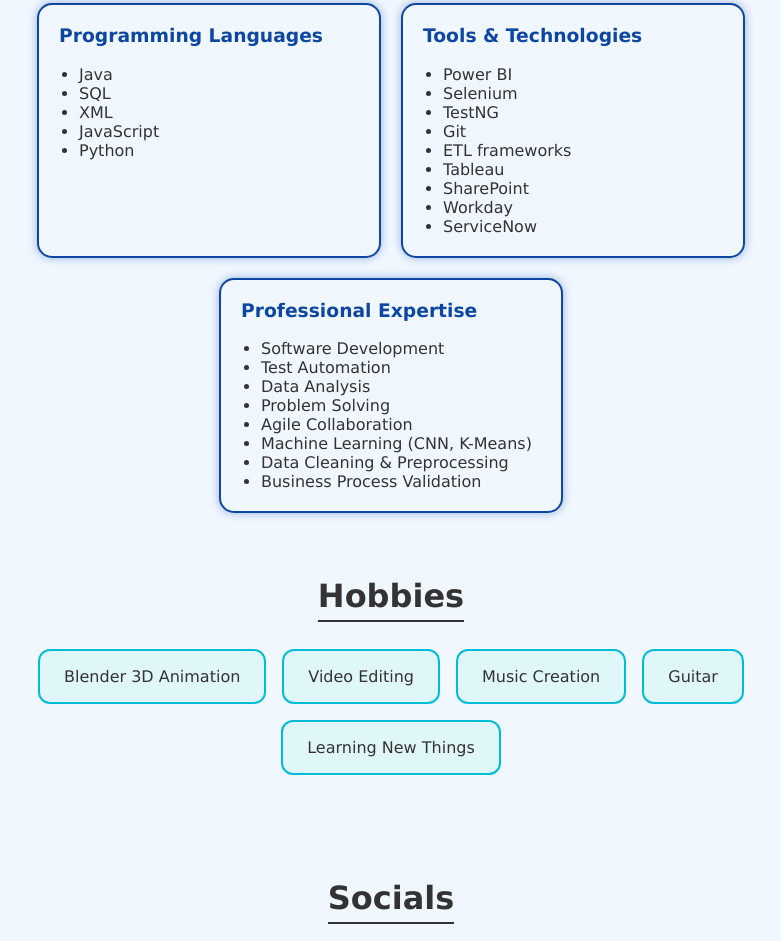
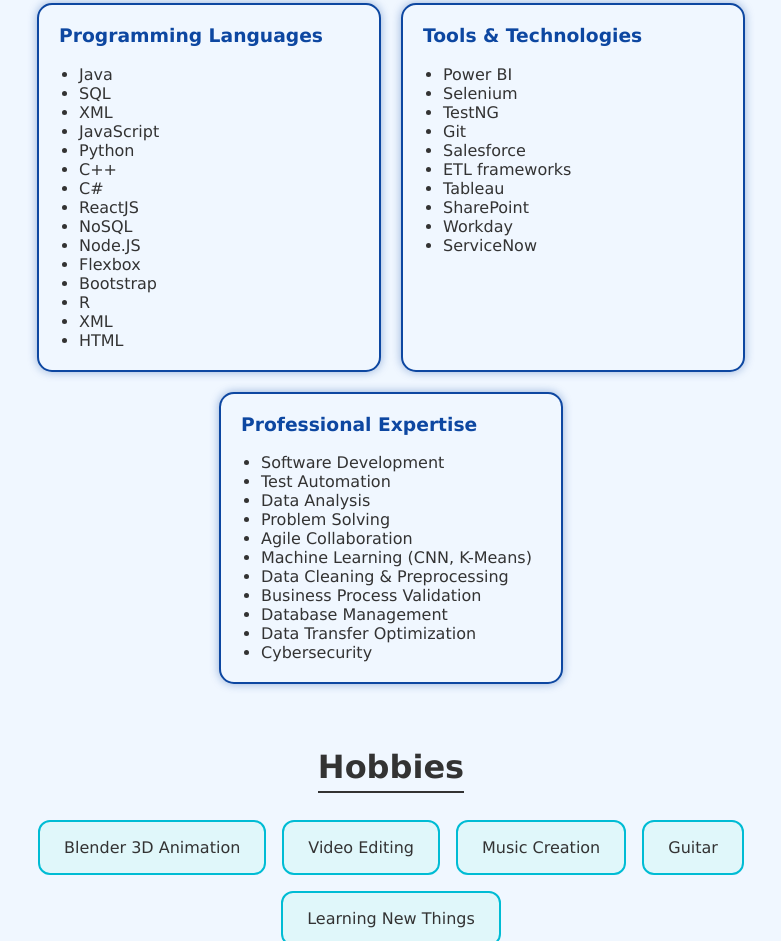
Before and after one commit to Captain-cola/kevweb, a plain HTML site: page index.html in a window 1280 px wide. Shown: the part 2648-3589 px from the top of the page, without its empty margins (249-1030 px from the left). Drawn offline with Linux system fonts and the light colour scheme.

Commit message:
Add files via upload

```diff
--- a/index.html
+++ b/index.html
@@ -473,6 +473,16 @@
             <li>XML</li>
             <li>JavaScript</li>
             <li>Python</li>
+            <li>C++</li>
+            <li>C#</li>
+            <li>ReactJS</li>
+            <li>NoSQL</li>
+            <li>Node.JS</li>
+            <li>Flexbox</li>
+            <li>Bootstrap</li>
+            <li>R</li>
+            <li>XML</li>
+            <li>HTML</li>
           </ul>
         </div>
         <div class="skill">
@@ -482,6 +492,7 @@
             <li>Selenium</li>
             <li>TestNG</li>
             <li>Git</li>
+            <li>Salesforce</li>
             <li>ETL frameworks</li>
             <li>Tableau</li>
             <li>SharePoint</li>
@@ -500,6 +511,9 @@
             <li>Machine Learning (CNN, K-Means)</li>
             <li>Data Cleaning & Preprocessing</li>
             <li>Business Process Validation</li>
+            <li>Database Management</li>
+            <li>Data Transfer Optimization</li>
+            <li>Cybersecurity</li>
           </ul>
         </div>
       </div>
```
